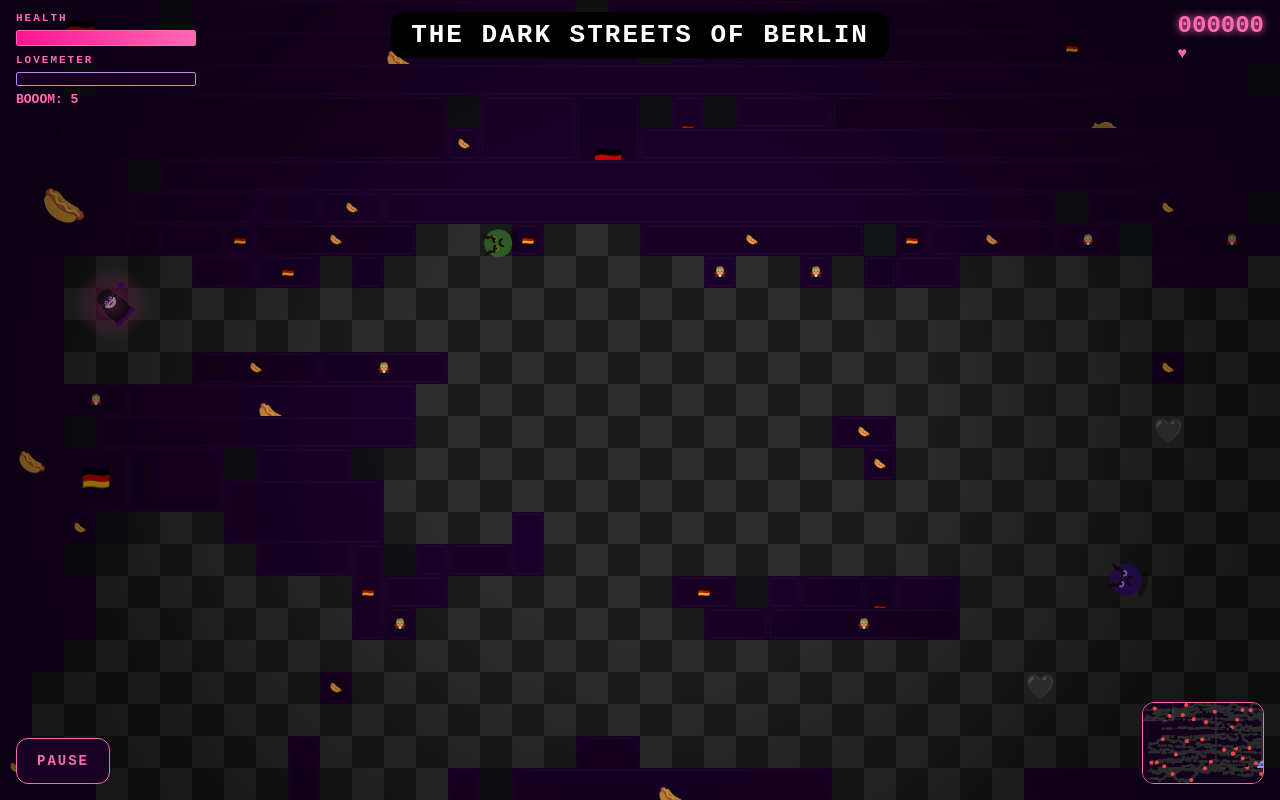
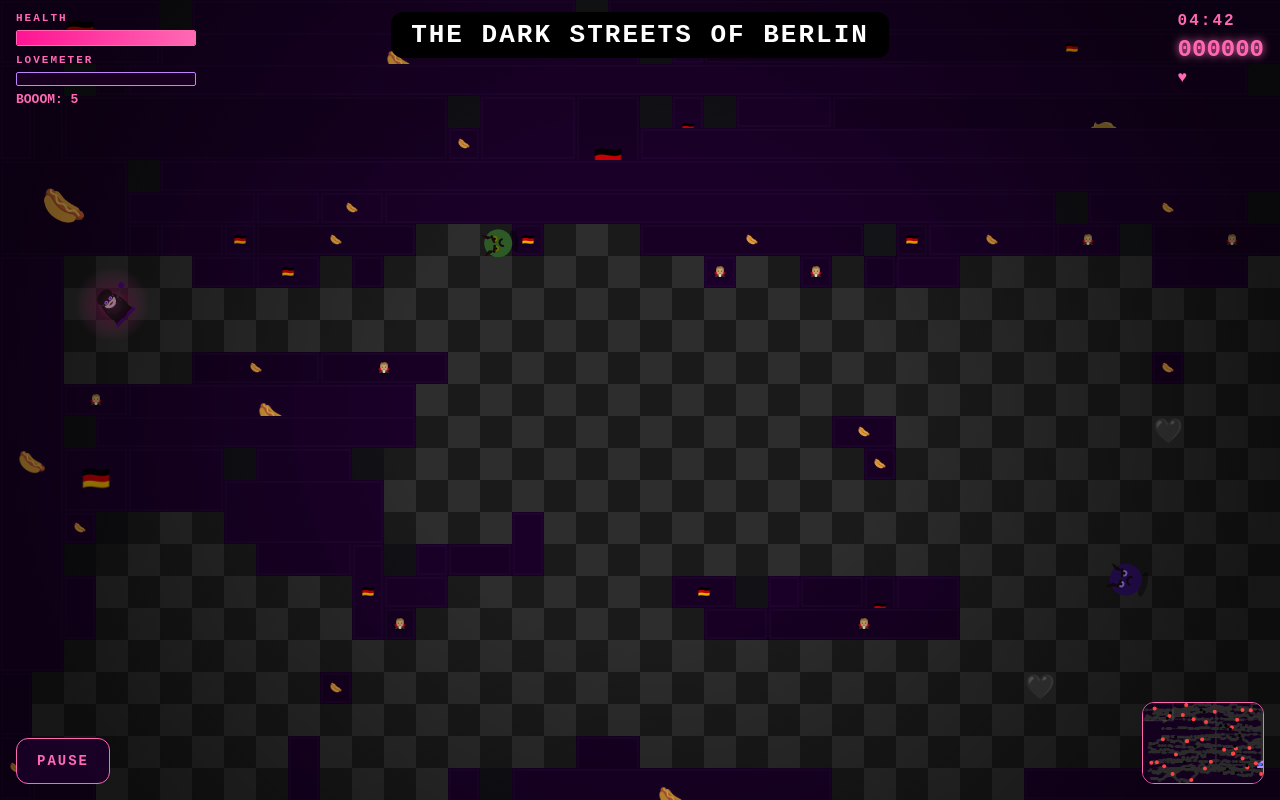
Before and after one commit to storyteller-13/the-side-quest, a website with bundled scripts: page index.html in a window 1280 px wide. Both pictures are taken after a click on the button "START GAME". Built offline with nearby package versions, Linux system fonts and the light colour scheme.

Commit message:
feat: add per-zone 4:44 countdown timer and game over on timeout (#23)

```diff
--- a/index.html
+++ b/index.html
@@ -24,6 +24,7 @@
       <div class="hud-right">
         <button type="button" id="boomBtn" aria-label="Boom attack">BOOM</button>
         <button id="pauseBtn"></button>
+        <div id="timerDisplay"></div>
         <div id="scoreDisplay"></div>
         <div id="levelDisplay"></div>
         <div id="wantedStars"></div>
--- a/scripts/game.js
+++ b/scripts/game.js
@@ -137,6 +137,8 @@ function initTextFromConfig() {
   if (boomBtn && ('ontouchstart' in window || (navigator.maxTouchPoints && navigator.maxTouchPoints > 0))) {
     boomBtn.classList.add('visible');
   }
+  const timerEl = document.getElementById('timerDisplay');
+  if (timerEl) timerEl.textContent = '04:44';
 }
 initTextFromConfig();
 
@@ -146,6 +148,9 @@ let paused = false;
 let score = 0;
 let zone = 0;
 let frameCount = 0;
+const ZONE_TIME_LIMIT_SECONDS = 4 * 60 + 44;
+const ZONE_TIME_LIMIT_FRAMES = 60 * ZONE_TIME_LIMIT_SECONDS;
+let zoneTimerFrames = 0;
 let showMessage = '';
 let messageTimer = 0;
 let loveMeter = 0;
@@ -166,6 +171,13 @@ function isTypingTarget() {
 document.addEventListener('keydown', e => {
   if (isTypingTarget()) return;
   if (state === 'menu' && (e.code === 'Enter' || e.code === 'NumpadEnter')) {
+    startGame();
+    setPauseButtonVisible(true);
+    pauseBtn.textContent = CONFIG.buttons.pause;
+    e.preventDefault();
+    return;
+  }
+  if ((state === 'deadScreen') && (e.code === 'Enter' || e.code === 'NumpadEnter')) {
     startGame();
     setPauseButtonVisible(true);
     pauseBtn.textContent = CONFIG.buttons.pause;
@@ -1172,6 +1184,14 @@ function updateHUD() {
   const alive=monsters.filter(m=>!m.dead).length;
   const pct=1-(alive/monsters.length);
   document.getElementById('wantedStars').textContent=CONFIG.hud.wantedStar.repeat(Math.min(Math.floor(pct*5)+1,5));
+  const timerEl = document.getElementById('timerDisplay');
+  if (timerEl) {
+    const remainingFrames = Math.max(0, ZONE_TIME_LIMIT_FRAMES - zoneTimerFrames);
+    const totalSeconds = Math.ceil(remainingFrames / 60);
+    const minutes = Math.floor(totalSeconds / 60);
+    const seconds = totalSeconds % 60;
+    timerEl.textContent = `${minutes.toString().padStart(2,'0')}:${seconds.toString().padStart(2,'0')}`;
+  }
 }
 
 // ─── Render ──────────────────────────────────────────────────────────────────
@@ -1363,7 +1383,7 @@ function initZone(zoneIdx) {
   generateMap();
   player=createPlayer(); projectiles=[]; particles=[]; shockwaves=[];
   floatingTexts.length=0; camera={x:0,y:0}; zoneTransitionTimer=0;
-  loveMeter=0; loveSoundPlayed=false;
+  loveMeter=0; loveSoundPlayed=false; zoneTimerFrames=0;
   spawnMonsters(zoneIdx); spawnPrince(); spawnHealthHearts();
 }
 
@@ -1385,6 +1405,12 @@ function gameLoop() {
 
   if (state==='playing') {
     if (!paused) {
+      zoneTimerFrames++;
+      if (zoneTimerFrames >= ZONE_TIME_LIMIT_FRAMES && !player.dead) {
+        player.hp = 0;
+        player.dead = true;
+        state = 'dead';
+      }
       updatePlayer(player);
       for (const m of monsters) updateMonster(m);
       updateProjectiles(); updateParticles(); updateFloatingTexts(); updateHealthHearts();
--- a/styles/global.css
+++ b/styles/global.css
@@ -30,6 +30,13 @@ canvas {
   border: 1px solid #ff69b4; border-radius: 2px; overflow: hidden;
 }
 #healthFill { width: 100%; height: 100%; background: linear-gradient(90deg, #ff1493, #ff69b4); transition: width 0.15s; }
+#timerDisplay {
+  color: #ff69b4;
+  font-size: 16px;
+  font-weight: bold;
+  text-transform: uppercase;
+  letter-spacing: 2px;
+}
 #loveBar {
   width: 180px; height: 14px; background: #1a0020;
   border: 1px solid #c084fc; border-radius: 2px; overflow: hidden; position: relative;
@@ -222,6 +229,7 @@ canvas {
 @media (max-width: 480px) {
   #healthBar { width: 140px; height: 14px; }
   #loveBar { width: 140px; height: 12px; }
+  #timerDisplay { font-size: 14px; }
   #levelDisplay { font-size: 18px; padding: 6px 14px; top: max(8px, env(safe-area-inset-top)); }
   #scoreDisplay { font-size: 20px; }
   #wantedStars { font-size: 14px; }
```
